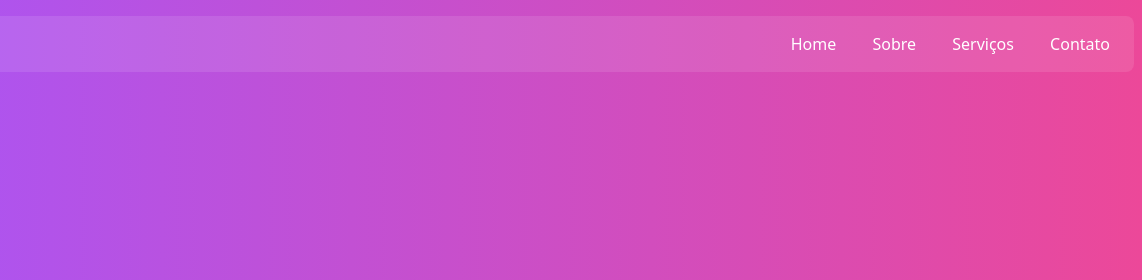
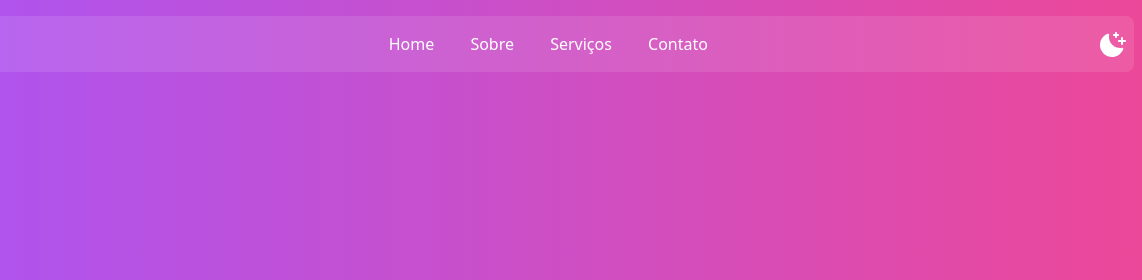
Before and after one commit to ppedrolucas/Ediceleste, a website: page src/index.html in a window 1280 px wide. Shown: the top 280 px of the page, 138-1280 px from the left. Drawn offline with Linux system fonts and the light colour scheme.

Commit message:
darkMode

```diff
--- a/src/index.html
+++ b/src/index.html
@@ -1,5 +1,5 @@
 <!DOCTYPE html>
-<html lang="pt-br">
+<html lang="pt-br" class="">
   <head>
     <meta charset="UTF-8" />
     <meta name="viewport" content="width=device-width, initial-scale=1.0" />
@@ -9,7 +9,7 @@
   <body class="">
     <header class="absolute w-full">
       <div
-        class="container-md mx-2 mt-4 p-2 flex items-center justify-between rounded-lg bg-mineTitã text-white"
+        class="container-md mx-2 mt-4 p-2 flex items-center justify-between rounded-lg bg-mineTitã dark:bg-mineTitãDark text-white"
       >
         <a href="#" class="flex items-center">
           <img
@@ -21,13 +21,13 @@
         </a>
         <nav id="navbar" class="hidden lg:block">
           <div
-            class="lg:hidden bg-mineTitã w-full h-12 mb-4 rounded-lg flex items-center justify-center"
+            class="lg:hidden bg-mineTitã dark:bg-mineTitãDark w-full h-12 mb-4 rounded-lg flex items-center justify-center"
           >
             <p class="text-lg">Menu de navegação</p>
           </div>
           <a
             href="#"
-            class="px-4 py-8 rounded-lg transition duration-500 ease-in-out hover:bg-mineTitã"
+            class="px-4 py-8 rounded-lg transition duration-500 ease-in-out hover:bg-mineTitã hover:dark:bg-mineTitãDark"
             >Home</a
           >
           <a
@@ -46,12 +46,19 @@
             >Contato</a
           >
         </nav>
-        <!--SVG MENU HAMBURGUER-->
-        <button class="lg:hidden" onclick="menu()">
-          <img src="assets/icons/menuBurguer.svg" alt="" />
+
+        <button onclick="darkMode()">
+          <img
+            id="switchMode"
+            src="assets/icons/darkMode.svg"
+            alt=""
+            srcset=""
+          />
         </button>
 
-        <!--FIM SVG MENU HAMBURGUER-->
+        <button class="lg:hidden" onclick="menu()">
+          <img src="assets/icons/burguer.svg" alt="" />
+        </button>
       </div>
     </header>
     <section
--- a/src/script.js
+++ b/src/script.js
@@ -4,7 +4,21 @@ function menu() {
   nav.classList.toggle("hidden");
   nav.classList.toggle("active");
 }
+function darkMode() {
+  const corpo = document.documentElement;
+  const img = document.getElementById("switchMode");
 
+  corpo.classList.toggle("dark");
+
+  //substituir imagem
+  if (corpo.classList.contains("dark")) {
+    //se tiver light mode, adicionar a imagem light
+    img.setAttribute("src", "assets/icons/lightMode.svg"); //adionar ou modificar um atributo
+  } else {
+    //se não, manter imagem normal
+    img.setAttribute("src", "assets/icons/darkMode.svg");
+  }
+}
 /*
 let year = document.getElementById("year");
 let data = new Date();
```
Also changed, not shown: src/assets/icons/burguer.svg (added), src/assets/icons/close.svg (added), src/assets/icons/darkMode.svg (added), src/assets/icons/lightMode.svg (added), src/assets/icons/menuBurguer.svg (deleted), src/css/output.css.
